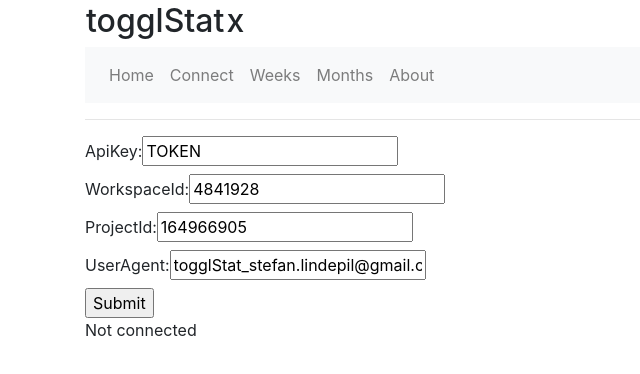
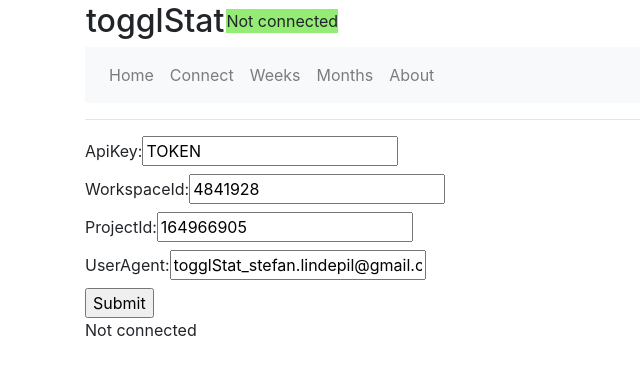
Before and after one commit to 2stefant/togglStat, a React (Create React App) app: page /connect in a window 1280 px wide. Shown: the top 374 px of the page, without its empty margins (0-640 px from the left). Built offline with nearby package versions, Linux system fonts and the light colour scheme.

Commit message:
Adds context mechanism for connected/notConnected versus Toggl.com.

```diff
--- a/src/App.js
+++ b/src/App.js
@@ -4,13 +4,16 @@ import moment from 'moment';
 
 import "./App.css";
 
+import HeaderComponent from "./Components/HeaderComponent";
+import {ConnectionStatusContext, connectionStatus} from './Services/ConnectionStatusContext';
+
 import HomeView from "./Views/HomeView";
-import HeaderComponent from "./Components/HeaderComponent";
 import TogglConnectForm from "./Views/TogglConnectForm";
 import TogglOverview from "./Views/TogglOverview";
 import WeeksView from "./Views/WeeksView";
 import MonthsView from "./Views/MonthsView";
 import AboutView from "./Views/AboutView";
+
 
 class App extends React.Component {
   constructor(props) {
@@ -29,6 +32,7 @@ class App extends React.Component {
       currentYear: this.showCurrentYear(),
       currentMonth: this.showCurrentMonth(),
       currentWeek: this.showCurrentWeek(),
+      connection: connectionStatus.notConnected,
     };
 
     this.handleTogglConnect=this.handleTogglConnect.bind(this);
@@ -51,6 +55,7 @@ class App extends React.Component {
     console.log(conn);
 
     let _=conn.togglConfig;
+
     //Update main state.
     this.setState({
       togglConfig:{
@@ -59,7 +64,8 @@ class App extends React.Component {
           userAgent: _.userAgent,
           projectId: _.projectId,
       },
-      workspaceName: conn.workspaceName
+      workspaceName: conn.workspaceName,
+      connection: connectionStatus.connected
     });
   }
 
@@ -67,7 +73,9 @@ class App extends React.Component {
     return (
       <>
           <Router>
+            <ConnectionStatusContext.Provider value={this.state.connection}>
               <HeaderComponent />
+            </ConnectionStatusContext.Provider>
             <nav className="navbar navbar-expand-lg navbar-light bg-light">
               <ul className="navbar-nav mr-auto">
                 <li><Link to={"/"} className="nav-link">Home</Link></li>
--- /dev/null
+++ b/src/Components/ConnectionStatusComponent.js
@@ -0,0 +1,18 @@
+import React from 'react';
+
+import {ConnectionStatusContext} from '../Services/ConnectionStatusContext';
+
+class ConnectionStatusComponent extends React.Component {
+  render() {
+    let props = this.props;
+    let ctx = this.context;
+
+    return (
+      <label {...props} style={{backgroundColor: ctx.background}}>
+          {ctx.isConnected ? "Connected": "Not connected"}
+      </label>
+    );
+  }
+}
+ConnectionStatusComponent.contextType = ConnectionStatusContext;
+export default ConnectionStatusComponent;
--- a/src/Components/HeaderComponent.js
+++ b/src/Components/HeaderComponent.js
@@ -1,5 +1,5 @@
 import React from 'react';
-// import AppStateComponent from './AppStateComponent';
+import ConnectionStatusComponent from './ConnectionStatusComponent';
 
 function HeaderComponent() {
 
@@ -14,7 +14,7 @@ function HeaderComponent() {
             <tbody>
                 <tr>
                     <td><h2>togglStat</h2></td>
-                    <td><h2>x</h2></td>
+                    <td><ConnectionStatusComponent/></td>
                     {/* <td><AppStateComponent /></td> */}
                 </tr>
             </tbody>
--- /dev/null
+++ b/src/Services/ConnectionStatusContext.js
@@ -0,0 +1,19 @@
+import React from 'react';
+
+export const connectionStatus={
+    connected: {
+        isConnected: true,
+        background: "#eeeeee"
+    },
+    notConnected: {
+        isConnected: false,
+        background: "#94ec74"
+    }
+};
+
+
+// Context lets us pass a value deep into the component tree
+// without explicitly threading it through every component.
+// Create a context for the current settings.
+export const ConnectionStatusContext = React.createContext(
+    connectionStatus.notConnected);
```
Lines whose indentation alone changed are shown as unchanged.
